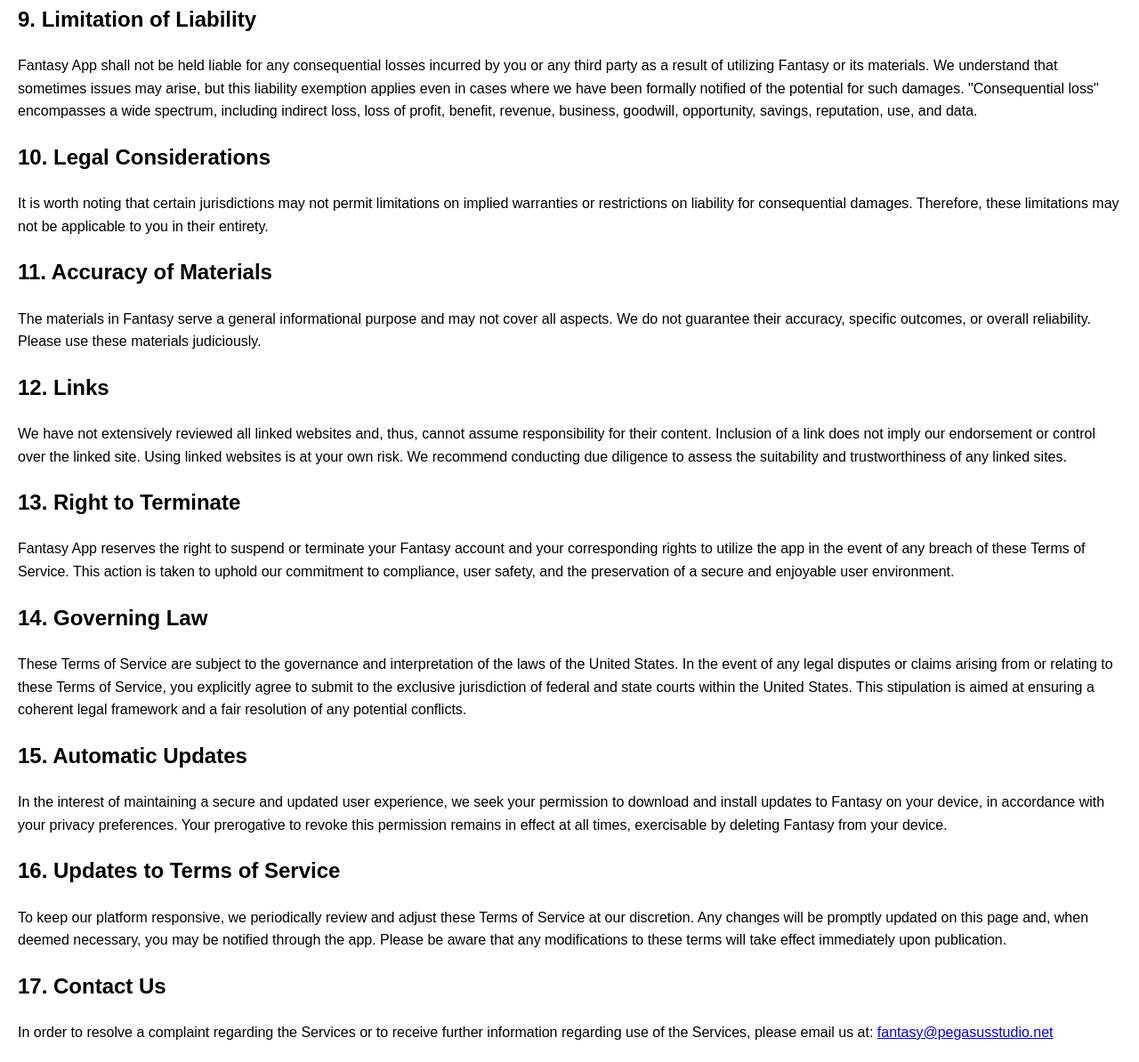
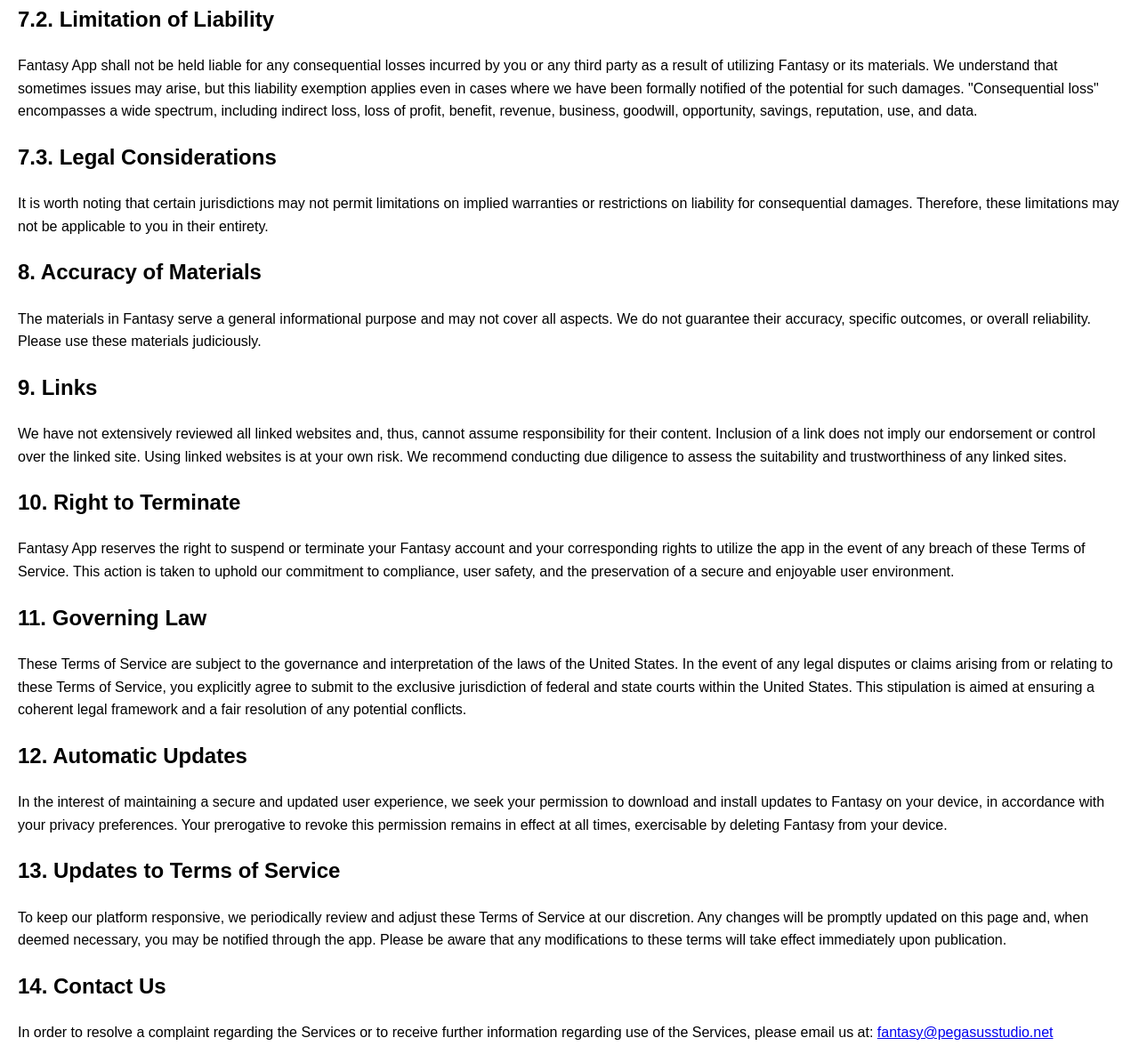
Before and after one commit to PegasusStudio/PegasusStudio.github.io, a plain HTML site: page fantasy/terms_and_conditions.html in a window 1280 px wide. Shown: the part 2311-3505 px from the top of the page at 89% size. Drawn offline with Linux system fonts and the light colour scheme.

Commit message:
Update terms_and_conditions.html

```diff
--- a/fantasy/terms_and_conditions.html
+++ b/fantasy/terms_and_conditions.html
@@ -108,52 +108,52 @@
   </section>
 
   <section>
-    <h2>8. Disclaimer of Warranties</h2>
+    <h2>7.1. Disclaimer of Warranties</h2>
     <p>Fantasy and its associated materials are provided "as is." While we have put significant effort into creating and maintaining Fantasy, we want to make it clear that we disclaim all warranties, whether expressed or implied. This includes, but is not limited to, implied warranties of merchantability, fitness for a particular purpose, or non-infringement of intellectual property.</p>
   </section>
 
   <section>
-    <h2>9. Limitation of Liability</h2>
+    <h2>7.2. Limitation of Liability</h2>
     <p>Fantasy App shall not be held liable for any consequential losses incurred by you or any third party as a result of utilizing Fantasy or its materials. We understand that sometimes issues may arise, but this liability exemption applies even in cases where we have been formally notified of the potential for such damages. "Consequential loss" encompasses a wide spectrum, including indirect loss, loss of profit, benefit, revenue, business, goodwill, opportunity, savings, reputation, use, and data.</p>
   </section>
 
   <section>
-    <h2>10. Legal Considerations</h2>
+    <h2>7.3. Legal Considerations</h2>
     <p>It is worth noting that certain jurisdictions may not permit limitations on implied warranties or restrictions on liability for consequential damages. Therefore, these limitations may not be applicable to you in their entirety.</p>
   </section>
 
   <section>
-    <h2>11. Accuracy of Materials</h2>
+    <h2>8. Accuracy of Materials</h2>
     <p>The materials in Fantasy serve a general informational purpose and may not cover all aspects. We do not guarantee their accuracy, specific outcomes, or overall reliability. Please use these materials judiciously.</p>
   </section>
 
   <section>
-    <h2>12. Links</h2>
+    <h2>9. Links</h2>
     <p>We have not extensively reviewed all linked websites and, thus, cannot assume responsibility for their content. Inclusion of a link does not imply our endorsement or control over the linked site. Using linked websites is at your own risk. We recommend conducting due diligence to assess the suitability and trustworthiness of any linked sites.</p>
   </section>
 
   <section>
-    <h2>13. Right to Terminate</h2>
+    <h2>10. Right to Terminate</h2>
     <p>Fantasy App reserves the right to suspend or terminate your Fantasy account and your corresponding rights to utilize the app in the event of any breach of these Terms of Service. This action is taken to uphold our commitment to compliance, user safety, and the preservation of a secure and enjoyable user environment.</p>
   </section>
 
   <section>
-    <h2>14. Governing Law</h2>
+    <h2>11. Governing Law</h2>
     <p>These Terms of Service are subject to the governance and interpretation of the laws of the United States. In the event of any legal disputes or claims arising from or relating to these Terms of Service, you explicitly agree to submit to the exclusive jurisdiction of federal and state courts within the United States. This stipulation is aimed at ensuring a coherent legal framework and a fair resolution of any potential conflicts.</p>
   </section>
 
   <section>
-    <h2>15. Automatic Updates</h2>
+    <h2>12. Automatic Updates</h2>
     <p>In the interest of maintaining a secure and updated user experience, we seek your permission to download and install updates to Fantasy on your device, in accordance with your privacy preferences. Your prerogative to revoke this permission remains in effect at all times, exercisable by deleting Fantasy from your device.</p>
   </section>
 
   <section>
-    <h2>16. Updates to Terms of Service</h2>
+    <h2>13. Updates to Terms of Service</h2>
     <p>To keep our platform responsive, we periodically review and adjust these Terms of Service at our discretion. Any changes will be promptly updated on this page and, when deemed necessary, you may be notified through the app. Please be aware that any modifications to these terms will take effect immediately upon publication.</p>
   </section>
 
   <section>
-    <h2>17. Contact Us</h2>
+    <h2>14. Contact Us</h2>
     <p>In order to resolve a complaint regarding the Services or to receive further information regarding use of the Services, please email us at: <a href="mailto:fantasy@pegasusstudio.net">fantasy@pegasusstudio.net</a></p>
   </section>
 </body>
```
